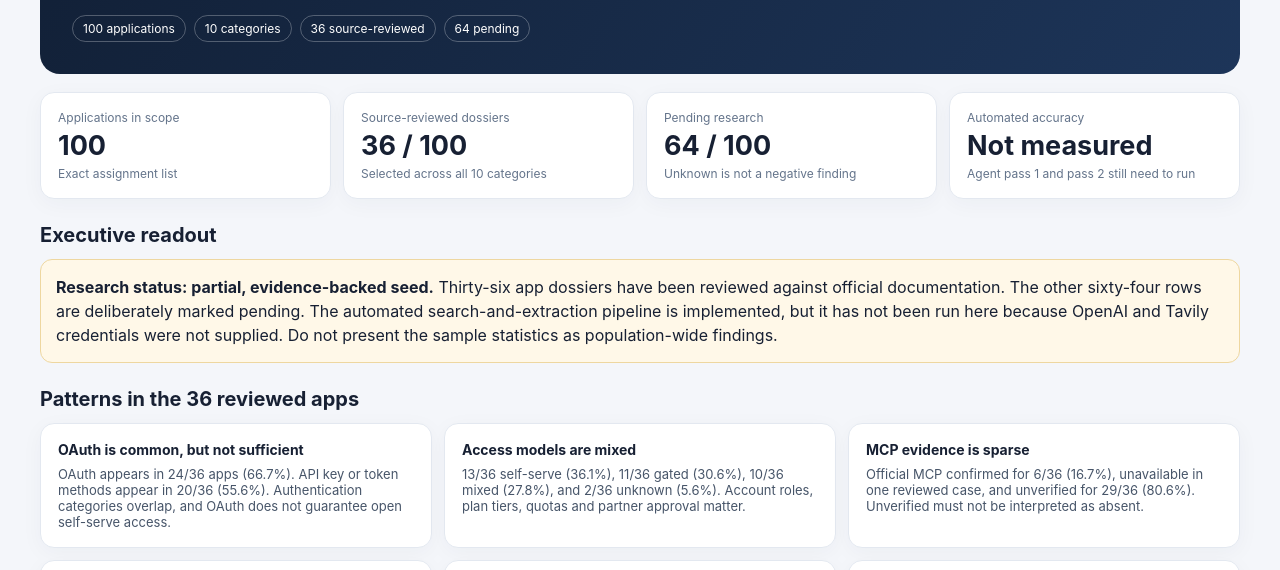
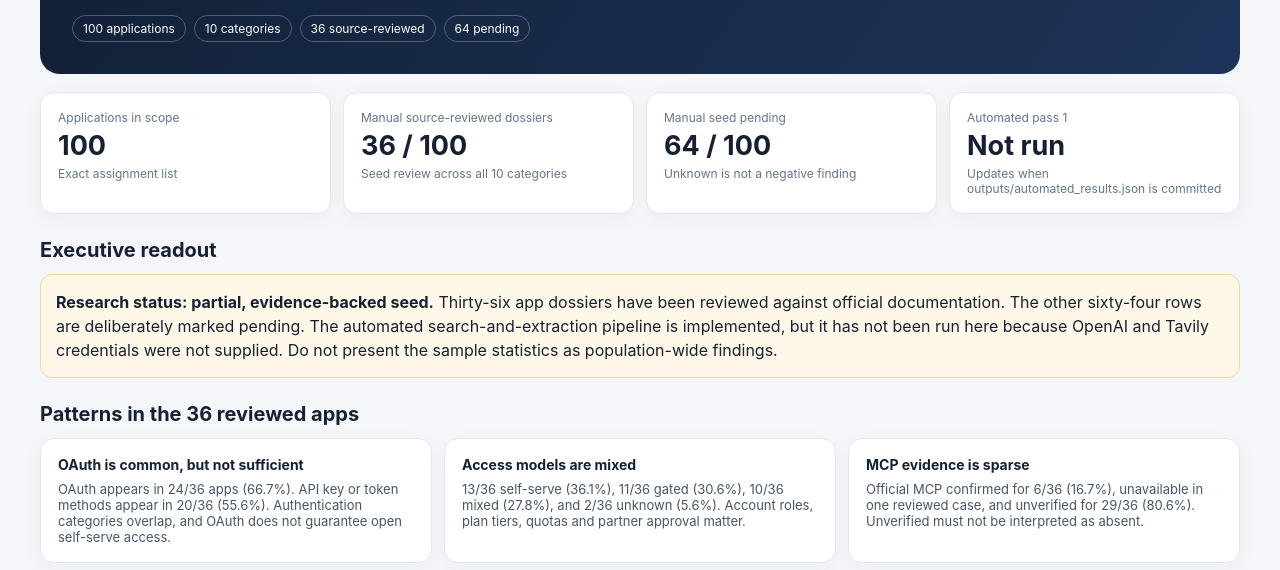
Before and after one commit to Hafsa-Ahmadi/urban-doodle, a plain HTML site: page docs/index.html in a window 1280 px wide. Shown: the part 185-755 px from the top of the page. Drawn offline with Linux system fonts and the light colour scheme; no server answers.

Commit message:
Let dashboard load automated research output when available

```diff
--- a/docs/index.html
+++ b/docs/index.html
@@ -40,13 +40,13 @@ ol{padding-left:20px}li{margin:7px 0}.footer{font-size:12px;color:#64748b;margin
 </header>
 <div class="grid">
 <div class="card"><div class="k">Applications in scope</div><div class="v">100</div><div class="small">Exact assignment list</div></div>
-<div class="card"><div class="k">Source-reviewed dossiers</div><div class="v">36 / 100</div><div class="small">Selected across all 10 categories</div></div>
-<div class="card"><div class="k">Pending research</div><div class="v">64 / 100</div><div class="small">Unknown is not a negative finding</div></div>
-<div class="card"><div class="k">Automated accuracy</div><div class="v">Not measured</div><div class="small">Agent pass 1 and pass 2 still need to run</div></div>
+<div class="card"><div class="k">Manual source-reviewed dossiers</div><div class="v">36 / 100</div><div class="small">Seed review across all 10 categories</div></div>
+<div class="card"><div class="k">Manual seed pending</div><div class="v">64 / 100</div><div class="small">Unknown is not a negative finding</div></div>
+<div class="card"><div class="k">Automated pass 1</div><div class="v" id="autoCount">Not run</div><div class="small">Updates when outputs/automated_results.json is committed</div></div>
 </div>
 <section>
 <h2>Executive readout</h2>
-<div class="status"><b>Research status: partial, evidence-backed seed.</b> Thirty-six app dossiers have been reviewed against official documentation. The other sixty-four rows are deliberately marked pending. The automated search-and-extraction pipeline is implemented, but it has not been run here because OpenAI and Tavily credentials were not supplied. Do not present the sample statistics as population-wide findings.</div>
+<div class="status" id="runStatus"><b>Research status: partial, evidence-backed seed.</b> Thirty-six app dossiers have been reviewed against official documentation. The other sixty-four rows are deliberately marked pending. The automated search-and-extraction pipeline is implemented, but it has not been run here because OpenAI and Tavily credentials were not supplied. Do not present the sample statistics as population-wide findings.</div>
 </section>
 <section>
 <h2>Patterns in the 36 reviewed apps</h2>
@@ -110,13 +110,17 @@ function render(){
  document.getElementById("rows").innerHTML=filtered.map(a=>{
   const f=byId[a.id]||{};
   const reviewed=!!byId[a.id];
+  const stateLabel=f.state||"Source-reviewed";
   const doc=f.docs||a.docs_hint||a.official_website_hint;
-  return "<tr><td><b>"+esc(a.id)+". "+esc(a.name)+"</b></td><td>"+esc(a.category)+"</td><td><span class='badge "+(reviewed?"reviewed":"pending")+"'>"+(reviewed?"Source-reviewed":"Pending")+"</span></td><td>"+esc(f.api||"Unknown")+"</td><td>"+esc(f.auth||"Unknown")+"</td><td>"+esc(f.access||"Unknown")+"</td><td>"+esc(f.mcp||"Unverified")+"</td><td>"+esc(f.buildability||"Unknown")+"</td><td>"+esc(f.priority||"Unassigned")+"</td><td><a href='"+esc(doc)+"' target='_blank' rel='noopener'>"+(reviewed?"Reviewed source":"Docs hint")+"</a></td></tr>";
+  return "<tr><td><b>"+esc(a.id)+". "+esc(a.name)+"</b></td><td>"+esc(a.category)+"</td><td><span class='badge "+(reviewed?"reviewed":"pending")+"'>"+(reviewed?esc(stateLabel):"Pending")+"</span></td><td>"+esc(f.api||"Unknown")+"</td><td>"+esc(f.auth||"Unknown")+"</td><td>"+esc(f.access||"Unknown")+"</td><td>"+esc(f.mcp||"Unverified")+"</td><td>"+esc(f.buildability||"Unknown")+"</td><td>"+esc(f.priority||"Unassigned")+"</td><td><a href='"+esc(doc)+"' target='_blank' rel='noopener'>"+(reviewed?"Reviewed source":"Docs hint")+"</a></td></tr>";
  }).join("");
  document.getElementById("count").textContent="Showing "+filtered.length+" of "+apps.length+" applications.";
 }
-Promise.all([fetch("../data/apps.json").then(r=>r.json()),fetch("../data/reviewed_findings.json").then(r=>r.json())]).then(values=>{
- apps=values[0].applications;findings=values[1].findings;byId={};findings.forEach(f=>byId[f.id]=f);
+Promise.all([fetch("../data/apps.json").then(r=>r.json()),fetch("../data/reviewed_findings.json").then(r=>r.json()),fetch("../outputs/automated_results.json").then(r=>r.ok?r.json():null).catch(()=>null)]).then(values=>{
+ apps=values[0].applications;const automated=(values[2]&&values[2].applications)||[];
+ if(automated.length){findings=automated.map(r=>({id:r.id,api:r.api_availability,auth:Array.isArray(r.authentication)?r.authentication.join("; "):r.authentication,access:r.credential_acquisition||r.access_model_bucket,mcp:r.mcp_status,buildability:r.buildability,priority:r.priority,confidence:r.research_confidence,docs:r.developer_docs_url||r.docs_hint,state:r.research_status||"Automated pass 1"}));document.getElementById("autoCount").textContent=automated.length+" / 100";document.getElementById("runStatus").innerHTML="<b>Automated pass 1 output loaded.</b> "+automated.length+" application records are available. The pattern cards still describe the 36-app manual seed. Accuracy remains unmeasured until the verification outputs are evaluated.";}
+ else {findings=values[1].findings;document.getElementById("autoCount").textContent="Not run";}
+ byId={};findings.forEach(f=>byId[f.id]=f);
  const cats=[...new Set(apps.map(a=>a.category))];
  document.getElementById("category").innerHTML='<option value="">All categories</option>'+cats.map(c=>'<option value="'+esc(c)+'">'+esc(c)+'</option>').join("");
  render();
```
